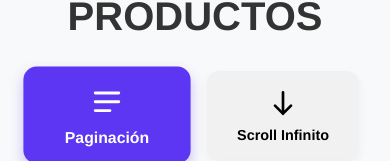
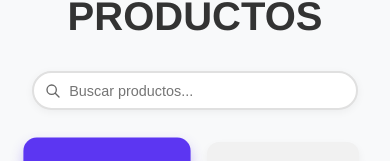
Before and after one commit to JoseCarlosOlivaMedac/Proyecto-BBDD, a Vue app: page /productos in a window 390 px wide. Shown: the part 135-296 px from the top of the page. Built offline with nearby package versions, Linux system fonts and the light colour scheme; no server answers; the database is empty.

Commit message:
Barra de busqueta + SearchBar.vue terminado

```diff
--- a/src/components/SearchBar.vue
+++ b/src/components/SearchBar.vue
@@ -1,25 +1,123 @@
 <template>
-    <div v-for="producto in productosFiltrados" :key="producto.id" class="producto">
-        <img :src="producto.imagen" :alt="`Imagen de ${producto.nombre}`" />
-        <h3>{{ producto.nombre }}</h3>
-        <p>{{ producto.descripcion }}</p>
-        <span class="precio">${{ producto.precio }}</span>
-        <button class="btn-secundary" @click="agregarAlCarrito(producto)">
-          Agregar al Carrito
+    <div class="search-bar-container">
+      <div class="search-input-container">
+        <svg xmlns="http://www.w3.org/2000/svg" class="search-icon" viewBox="0 0 24 24">
+          <path d="M21 21l-6-6m2-5a7 7 0 11-14 0 7 7 0 0114 0z" stroke="currentColor" stroke-width="2" fill="none" stroke-linecap="round"/>
+        </svg>
+        <input
+          type="text"
+          v-model="searchQuery"
+          @input="handleSearch"
+          placeholder="Buscar productos..."
+          class="search-input"
+        />
+        <button
+          v-if="searchQuery"
+          @click="clearSearch"
+          class="clear-button"
+        >
+          <svg xmlns="http://www.w3.org/2000/svg" viewBox="0 0 24 24" width="20" height="20">
+            <path d="M19 6.41L17.59 5 12 10.59 6.41 5 5 6.41 10.59 12 5 17.59 6.41 19 12 13.41 17.59 19 19 17.59 13.41 12z" fill="currentColor"/>
+          </svg>
         </button>
       </div>
-</template>
+    </div>
+  </template>
 
-<script lang="ts" setup>
-//Funcion para filtrar los productos
-const productosFiltrados = computed(() => {
-    if (!search.value) {
-        return productos.value;
+  <script>
+  export default {
+    name: 'SearchBar',
+    emits: ['search'],
+    data() {
+      return {
+        searchQuery: '',
+        debounceTimeout: null
+      }
+    },
+    methods: {
+      handleSearch() {
+        // Debounce the search to avoid too many emits
+        clearTimeout(this.debounceTimeout)
+        this.debounceTimeout = setTimeout(() => {
+          this.$emit('search', this.searchQuery.toLowerCase())
+        }, 300)
+      },
+      clearSearch() {
+        this.searchQuery = ''
+        this.$emit('search', '')
+      }
     }
-    return productos.value.filter((producto) =>
-        producto.nombre.toLowerCase().includes(search.value.toLowerCase())
-    );
-});
-</script>
+  }
+  </script>
 
-<style></style>
+  <style scoped>
+  .search-bar-container {
+    max-width: 600px;
+    margin: 0 auto 2rem;
+    padding: 0 1rem;
+  }
+
+  .search-input-container {
+    position: relative;
+    display: flex;
+    align-items: center;
+  }
+
+  .search-input {
+    width: 100%;
+    padding: 0.75rem 1rem 0.75rem 2.5rem;
+    border: 2px solid #e0e0e0;
+    border-radius: 30px;
+    font-size: 1rem;
+    transition: all 0.3s ease;
+    box-shadow: 0 2px 8px rgba(0, 0, 0, 0.05);
+  }
+
+  .search-input:focus {
+    outline: none;
+    border-color: #5c36f2;
+    box-shadow: 0 2px 12px rgba(92, 54, 242, 0.2);
+  }
+
+  .search-icon {
+    position: absolute;
+    left: 1rem;
+    width: 1.25rem;
+    height: 1.25rem;
+    color: #666;
+  }
+
+  .clear-button {
+    position: absolute;
+    right: 1rem;
+    background: none;
+    border: none;
+    cursor: pointer;
+    color: #666;
+    transition: color 0.2s ease;
+    display: flex;
+    align-items: center;
+    justify-content: center;
+  }
+
+  .clear-button:hover {
+    color: #333;
+  }
+
+  @media (max-width: 768px) {
+    .search-bar-container {
+      margin-bottom: 1.5rem;
+    }
+
+    .search-input {
+      padding: 0.6rem 1rem 0.6rem 2.2rem;
+      font-size: 0.9rem;
+    }
+
+    .search-icon {
+      width: 1rem;
+      height: 1rem;
+      left: 0.8rem;
+    }
+  }
+  </style>
--- a/src/views/Productos.vue
+++ b/src/views/Productos.vue
@@ -1,6 +1,7 @@
 <template>
   <div class="wrapper">
     <h1>PRODUCTOS</h1>
+    <SearchBar @search="handleSearch" />
 
     <!-- Selector de modo con iconos animados -->
     <div class="modo-selector">
@@ -34,7 +35,9 @@
     <div class="productos-container">
       <div v-if="loading" class="loading-message">Cargando productos...</div>
       <div v-else-if="error" class="error-message">{{ error }}</div>
-      <div v-else-if="productos.length === 0" class="empty-message">No hay productos disponibles</div>
+      <div v-else-if="productosMostrados.length === 0" class="empty-message">
+        {{ isSearching ? 'No se encontraron productos' : 'No hay productos disponibles' }}
+      </div>
       <div v-else>
         <div class="productos-grid">
           <div
@@ -65,7 +68,7 @@
         </div>
 
         <!-- Controles de paginación -->
-        <div class="pagination" v-if="modoVisualizacion === 'paginacion'">
+        <div class="pagination" v-if="modoVisualizacion === 'paginacion' && productosMostrados.length > 0">
           <button
             :disabled="currentPage === 1"
             @click="changePage(currentPage - 1)"
@@ -89,10 +92,12 @@
 import { db } from '../firebase';
 import { ref as dbRef, get } from "firebase/database";
 import ButtonCarrito from "../components/ButtonCarrito.vue";
+import SearchBar from '../components/SearchBar.vue';
 
 export default {
   components: {
-    ButtonCarrito
+    ButtonCarrito,
+    SearchBar
   },
 
   name: "Productos",
@@ -100,6 +105,8 @@ export default {
   data() {
     return {
       productos: [],
+      filteredProducts: [],
+      isSearching: false,
       currentPage: 1,
       itemsPerPage: 4,
       scrollLimit: 4,
@@ -115,14 +122,17 @@ export default {
 
   computed: {
     totalPages() {
-      return Math.ceil(this.productos.length / this.itemsPerPage);
+      const sourceProducts = this.isSearching ? this.filteredProducts : this.productos;
+      return Math.ceil(sourceProducts.length / this.itemsPerPage);
     },
     productosMostrados() {
+      const sourceProducts = this.isSearching ? this.filteredProducts : this.productos;
+
       if (this.modoVisualizacion === "scroll") {
-        return this.productos.slice(0, this.scrollLimit);
+        return sourceProducts.slice(0, this.scrollLimit);
       } else {
         const start = (this.currentPage - 1) * this.itemsPerPage;
-        return this.productos.slice(start, start + this.itemsPerPage);
+        return sourceProducts.slice(start, start + this.itemsPerPage);
       }
     }
   },
@@ -194,14 +204,37 @@ export default {
 
     changePage(page) {
       this.currentPage = page;
+      window.scrollTo({ top: 0, behavior: 'smooth' });
     },
 
     handleScroll() {
       const bottomOfWindow = window.innerHeight + window.scrollY >= document.documentElement.offsetHeight - 50;
 
-      if (bottomOfWindow && this.scrollLimit < this.productos.length) {
+      if (bottomOfWindow && this.scrollLimit < (this.isSearching ? this.filteredProducts.length : this.productos.length)) {
         this.scrollLimit += 4;
       }
+    },
+
+    handleSearch(query) {
+      if (!query.trim()) {
+        this.isSearching = false;
+        this.currentPage = 1;
+        this.scrollLimit = 4;
+        return;
+      }
+
+      this.isSearching = true;
+      const searchTerm = query.toLowerCase();
+
+      this.filteredProducts = this.productos.filter(producto => {
+        return (
+          producto.nombre.toLowerCase().includes(searchTerm) ||
+          producto.descripcion.toLowerCase().includes(searchTerm)
+        );
+      });
+
+      this.currentPage = 1;
+      this.scrollLimit = 4;
     }
   },
 
@@ -214,7 +247,7 @@ export default {
   },
 
   watch: {
-    modoVisualizacion(nuevoModo, anteriorModo) {
+    modoVisualizacion(nuevoModo) {
       if (nuevoModo === "scroll") {
         this.scrollLimit = 4;
         window.addEventListener("scroll", this.handleScroll);
@@ -232,7 +265,6 @@ export default {
 </script>
 
 <style scoped>
-
 h1{
   text-align: center;
   margin: 2rem 0;
@@ -251,7 +283,8 @@ h1{
 }
 
 .loading-message,
-.empty-message {
+.empty-message,
+.error-message {
   text-align: center;
   padding: 2rem;
   font-size: 1.2rem;
@@ -273,6 +306,10 @@ h1{
   transition: transform 0.3s ease, box-shadow 0.3s ease;
 }
 
+.producto:hover {
+  transform: translateY(-5px);
+  box-shadow: 0 4px 12px rgba(0, 0, 0, 0.15);
+}
 
 .producto-imagen-container {
   height: 200px;
@@ -288,6 +325,9 @@ h1{
   transition: transform 0.3s ease;
 }
 
+.producto:hover .producto-imagen {
+  transform: scale(1.05);
+}
 
 .producto-info {
   padding: 1.2rem;
@@ -326,16 +366,13 @@ h1{
   }
 }
 
-.buttonCarrito{
+.buttonCarrito {
   margin-top: 1rem;
   display: flex;
   justify-content: center;
 }
 
-
-/*Estilos para la ventana emergente al agregar al carro */
-
-
+/* Estilos para la ventana emergente al agregar al carro */
 .notification {
   position: fixed;
   top: 20px;
@@ -359,7 +396,6 @@ h1{
   from { opacity: 1; top: 20px; }
   to { opacity: 0; top: 0; }
 }
-
 
 /* Estilos de paginación */
 .pagination {
@@ -392,7 +428,9 @@ h1{
 .pagination span {
   font-size: 1rem;
   color: #333;
-}.modo-selector {
+}
+
+.modo-selector {
   display: flex;
   justify-content: center;
   gap: 1.5rem;
```
Lines whose indentation alone changed are shown as unchanged.
